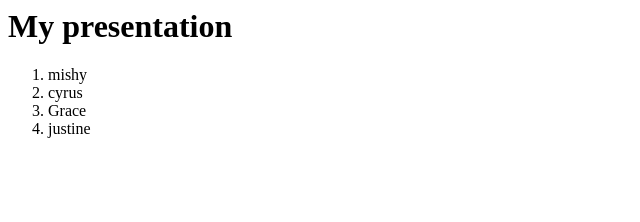
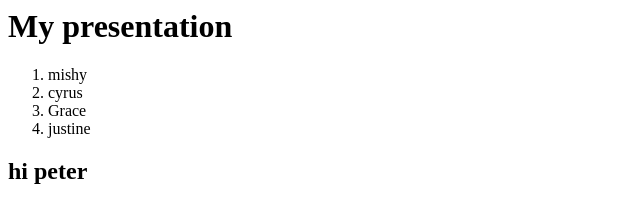
Before and after one commit to peternjathi/wencodepipeline, a plain HTML site: page index.html in a window 1280 px wide. Shown: the whole page, without its empty margins (0-640 px from the left). Drawn offline with Linux system fonts and the light colour scheme.

Commit message:
Update index.html

```diff
--- a/index.html
+++ b/index.html
@@ -12,5 +12,6 @@
         <li>Grace</li>
         <li>justine</li>
     </ol>
+    <h2>hi peter</h2>
 </body>
 </html>
```
